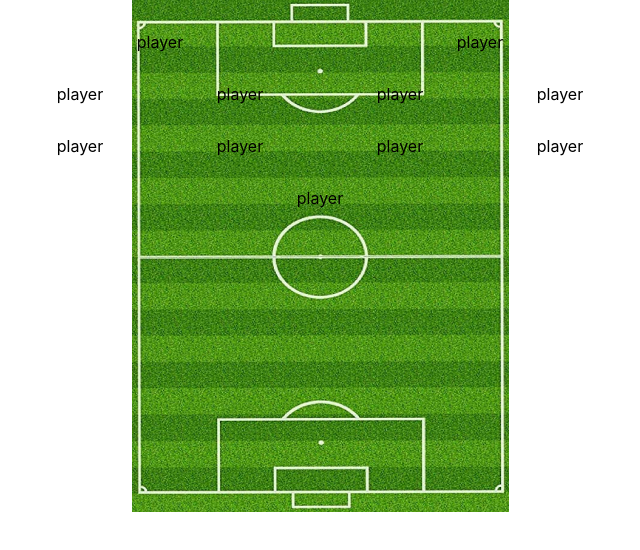
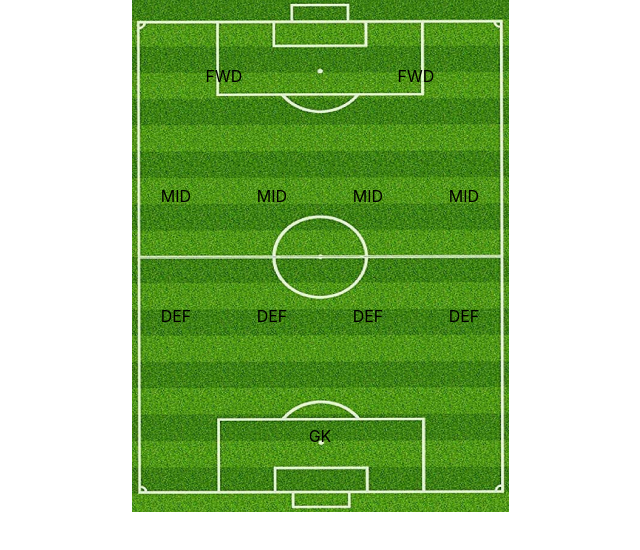
Before and after one commit to olivrrrrr/bnta-capstone-project, a React (Create React App) app in the folder client-side/: page /adminpage in a window 1280 px wide. Shown: the top 550 px of the page, without its empty margins (320-960 px from the left). Built offline with nearby package versions, Linux system fonts and the light colour scheme.

Commit message:
css of players on the field completed

```diff
--- a/client-side/src/components/Field.js
+++ b/client-side/src/components/Field.js
@@ -11,11 +11,11 @@ function Field() {
     }
 
     return (
-        <div  >
+        <div>
             <img src={pitch} sytle={{}}/>
             {/* {Object.keys(players).map(position=> <p>{players[position].map(player=>{<p>hi</p>})}</p>)} */}
-            {Object.entries(players).map(([k,v])=><p style={{display: "flex", justifyContent:"space-between", marginTop:"60px",width: "50%", position:"relative", top: 0, alignItems:"center",margin: "0 auto"}}>{
-                players[k].map(n => <p style={{width: "100%", textAlign:"center", position: "relative", bottom:"500px"}}> player</p>)
+            {Object.entries(players).map(([k,v])=><p style={{display: "flex", justifyContent:"space-between", height: "120px" , marginTop:"7em",width: "30%", position:"relative", top: 0, alignItems:"center",margin: "0 auto"}}>{
+                players[k].map(n => <p style={{width: "100%", textAlign:"center", position: "relative", bottom:"500px"}}>{k}</p>)
             }</p>)}
         </div>
     )
```
